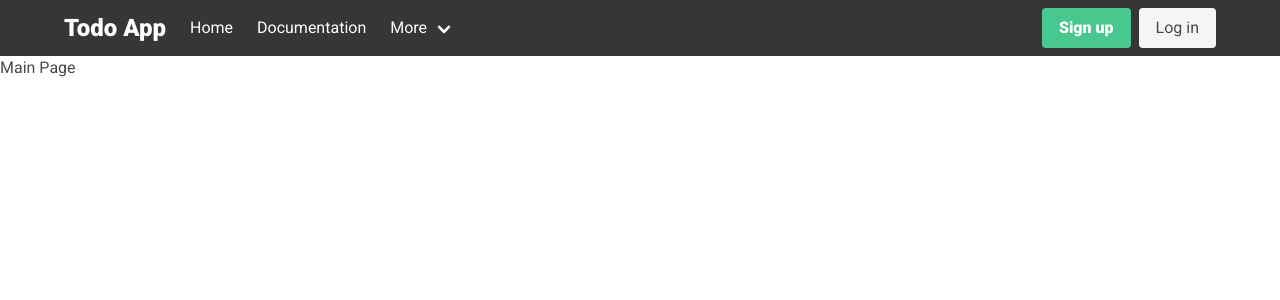
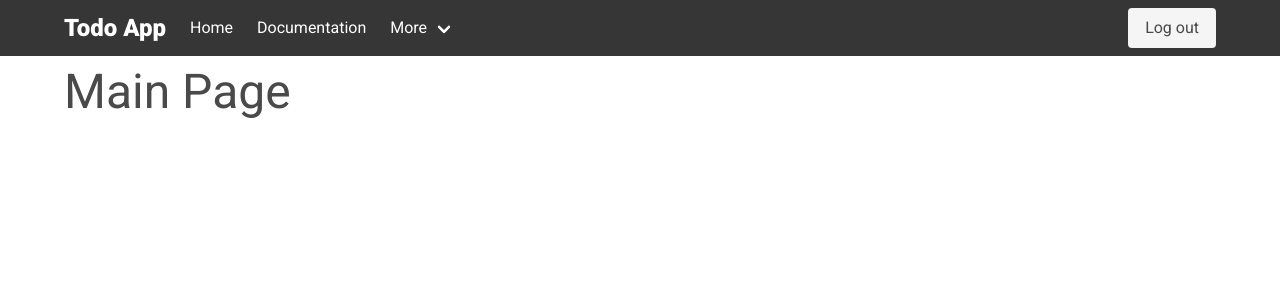
Before and after one commit to leonbohdan/MERN-TodoApp, a React (Create React App) app in the folder client/: page / in a window 1280 px wide. Shown: the top 300 px of the page. Built offline with nearby package versions, Linux system fonts and the light colour scheme; sample sign-in values are in the browser's storage.

Commit message:
logic for logout was added

```diff
--- a/client/src/components/Navbar/index.jsx
+++ b/client/src/components/Navbar/index.jsx
@@ -1,7 +1,10 @@
-import React from 'react';
+import React, { useContext } from 'react';
 import { Link } from "react-router-dom";
+import { AuthContext } from '../../context/AuthContext';
 
 const Navbar = () => {
+  const { logout, isLogined } = useContext(AuthContext);
+
   return (
     <nav
       className="navbar is-dark"
@@ -66,6 +69,12 @@ const Navbar = () => {
           <div className="navbar-end">
             <div className="navbar-item">
               <div className="buttons">
+                {isLogined ? (
+                  <Link className="button is-light" to="/" onClick={logout}>
+                    Log out
+                  </Link>
+                ) : (
+                  <>
                     <Link className="button is-success" to="/registration">
                       <strong>Sign up</strong>
                     </Link>
@@ -73,6 +82,8 @@ const Navbar = () => {
                     <Link className="button is-light" to="/login">
                       Log in
                     </Link>
+                  </>
+                )}
               </div>
             </div>
           </div>
--- a/client/src/hooks/auth.hook.js
+++ b/client/src/hooks/auth.hook.js
@@ -13,7 +13,7 @@ export const useAuth = () => {
       JSON.stringify({
         userId: id,
         token: jwt,
-      }),
+      })
     );
   }, []);
 
--- a/client/src/pages/MainPage/index.jsx
+++ b/client/src/pages/MainPage/index.jsx
@@ -2,8 +2,8 @@ import React from 'react';
 
 const Mainpage = () => {
   return (
-    <div>
-      <h1>Main Page</h1>
+    <div className="container">
+      <h1 className="is-size-1">Main Page</h1>
     </div>
   );
 }
--- a/client/src/routes.js
+++ b/client/src/routes.js
@@ -16,7 +16,7 @@ export const useRouter = (isLogined) => {
   return (
     <Switch>
       <Route path="/login" exact component={AuthPage} />
-      <Redirect to="/" />
+      <Redirect to="/login" />
     </Switch>
   );
 };
```
Lines whose indentation alone changed are shown as unchanged.
